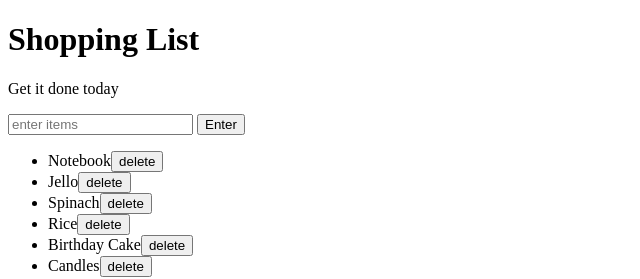
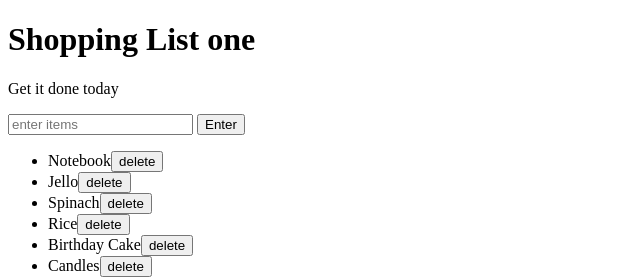
Before and after one commit to omar-omar114/TESTE2, a plain HTML site: page index.html in a window 1280 px wide. Shown: the full height of the page, 0-640 px from the left. Drawn offline with Linux system fonts and the light colour scheme.

Commit message:
shopping list one

```diff
--- a/index.html
+++ b/index.html
@@ -5,7 +5,7 @@
 	<link rel="stylesheet" type="text/css" href="style.css">
 </head>
 <body>
-	<h1>Shopping List</h1>
+	<h1>Shopping List one</h1>
 	<p id="first">Get it done today</p>
 	<input id="userinput" type="text" placeholder="enter items">
 	<button id="enter">Enter</button>
```
